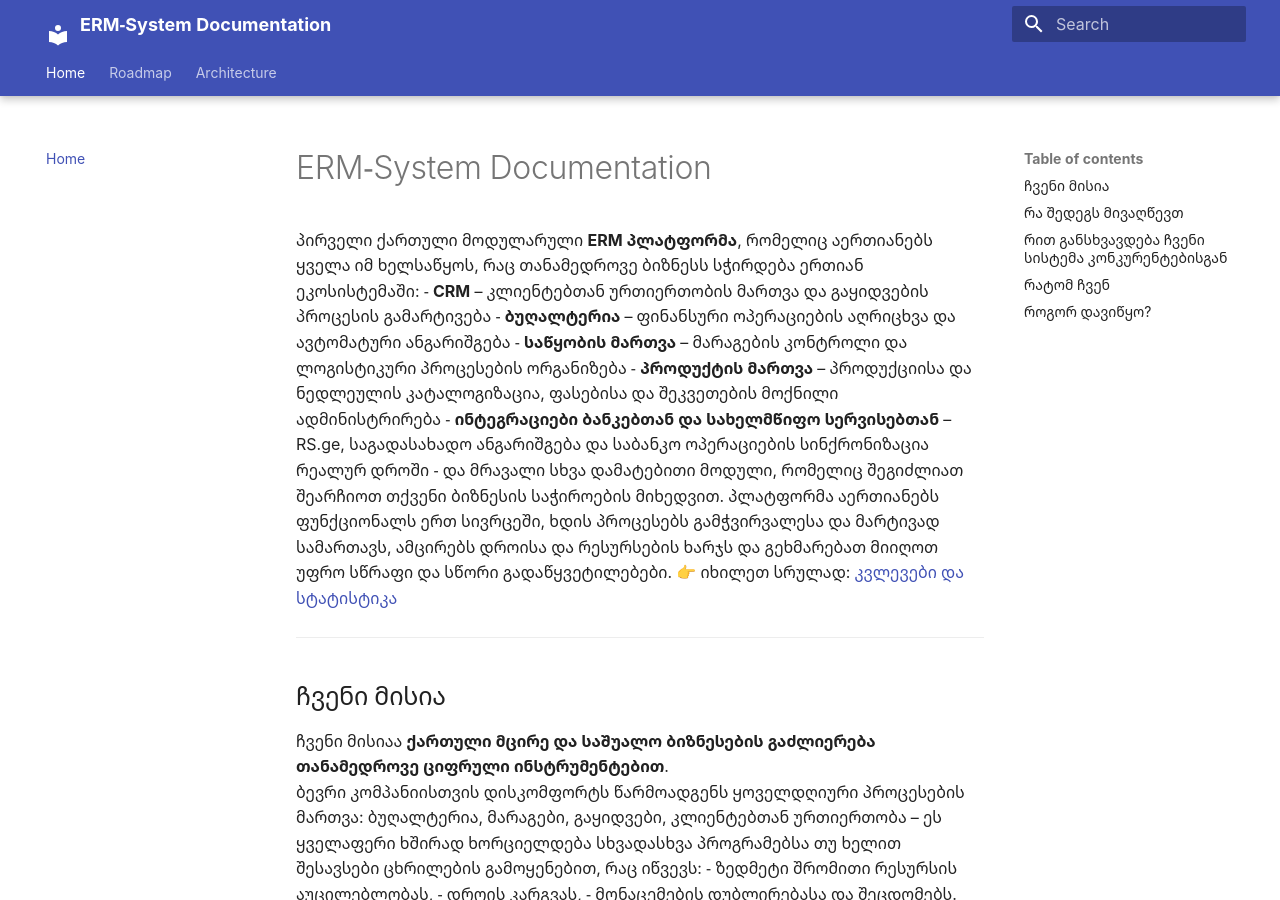
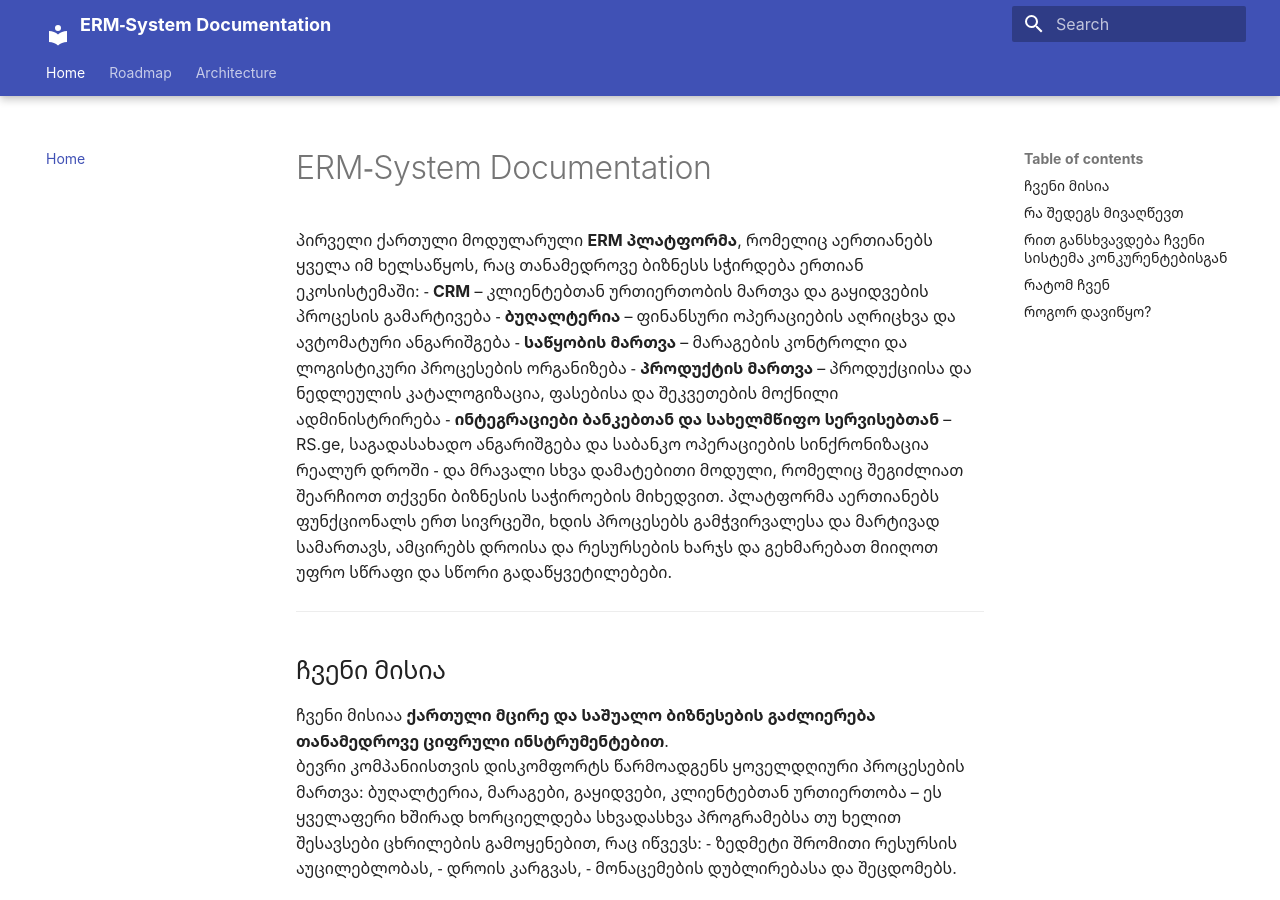
Before and after one commit to Ministra1978/ERM-System, an MkDocs documentation site: the page built from docs/index.md, in a window 1280 px wide and 900 px high. Built offline with MkDocs 1.6.1 and Material for MkDocs 9.7.7, drawn with Linux system fonts in a browser that asks for light colours.

Commit message:
vault backup: 2025-09-09 17:34:58

```diff
--- a/docs/index.md
+++ b/docs/index.md
@@ -9,7 +9,6 @@
 - **ინტეგრაციები ბანკებთან და სახელმწიფო სერვისებთან** – RS.ge, საგადასახადო ანგარიშგება და საბანკო ოპერაციების სინქრონიზაცია რეალურ დროში
 - და მრავალი სხვა დამატებითი მოდული, რომელიც შეგიძლიათ შეარჩიოთ თქვენი ბიზნესის საჭიროების მიხედვით.
 პლატფორმა აერთიანებს ფუნქციონალს ერთ სივრცეში, ხდის პროცესებს გამჭვირვალესა და მარტივად სამართავს, ამცირებს დროისა და რესურსების ხარჯს და გეხმარებათ მიიღოთ უფრო სწრაფი და სწორი გადაწყვეტილებები.
-👉 იხილეთ სრულად: [კვლევები და სტატისტიკა](docs/about/research.md)
 
 ---
 
```
